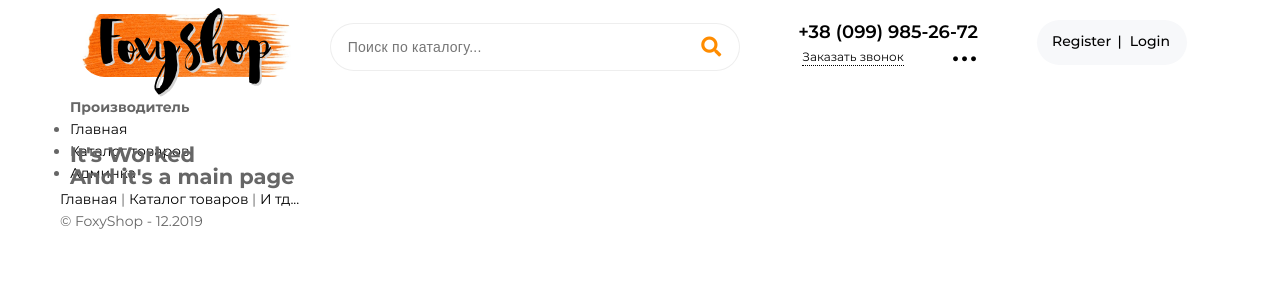
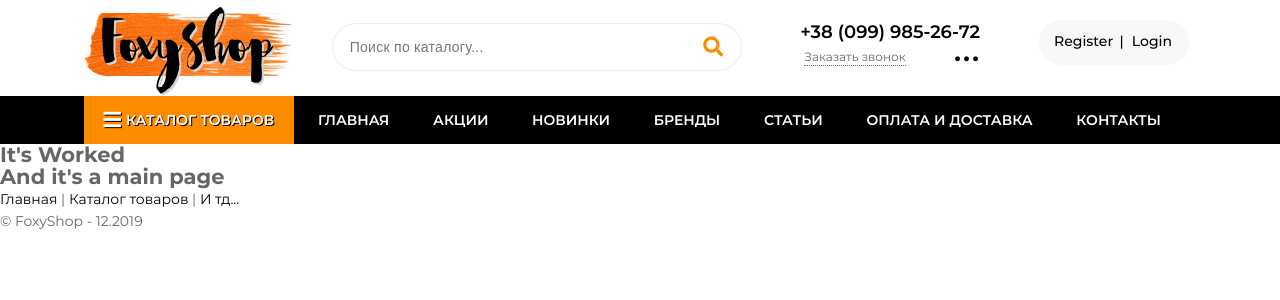
Before and after one commit to eljhr9/FoxyShop, a Django app: page / in a window 1280 px wide. Shown: the top 300 px of the page. Run offline with Django 3.2, Linux system fonts and the light colour scheme; data that the repository does not hold is empty; some libraries are stand-ins or nearby versions.

Commit message:
end header

```diff
--- a/shop/static/shop/style.css
+++ b/shop/static/shop/style.css
@@ -10,13 +10,12 @@
 /* @import url(https://fonts.googleapis.com/css?family=Open+Sans); */
 
 
-
 body{
   font-family: 'Montserrat', Arial, sans-serif;
   font-size: 14px;
   line-height: 22px;
   color: #666;
-  max-width: 1120px;
+  /* max-width: 1120px; */
   margin: auto;
 }
 
@@ -25,24 +24,23 @@ a {
   text-decoration: none;
 }
 
+ul {
+  list-style: none;
+}
+
 .header {
   height: 143.5px;
 }
 
-.main, .logo, .site_content, .footer {
+.logo {
+  max-width: 1160px;
   margin: auto;
-  margin-right: -10px;
-  margin-left: -10px;
-}
-
-.logo {
-  /* float: left; */
   display: block;
   height: 95.5px;
-  width: inherit;
   background-color: white;
   text-align: left;
 }
+
 
 .logo_upper {
   height: 55.5px;
@@ -56,7 +54,8 @@ a {
 .logo_text {
   display: inline-block;
   vertical-align: top;
-  padding-top: 10px;
+  padding-top: 9px;
+  padding-left: 2px;
 }
 
 .logo_text h1 {
@@ -83,12 +82,6 @@ a {
   text-shadow: lightgray 2px 2px 0px;
   /* тени вокруг текста */
   background: url("_53876-81626.jpg") center / auto 250% no-repeat;
-}
-
-.logo_text h1 a {
-  /* background-color: darkorange; */
-  /* фоновый цвет */
-  /* border: 2px solid black; */
 }
 
 .wrap {
@@ -186,6 +179,7 @@ a {
   cursor: pointer;
   margin-left: 2px;
   margin-right: 20px;
+   color: #666;
   /* transition: color 0.2s linear; */
 }
 
@@ -285,17 +279,100 @@ a {
   padding-left: 4px;
 }
 
+.menu {
+  width: 100vw;
+  height: 48px;
+  background-color: black;
+}
 
-/*Resize the wrap to see the search bar change!*/
-/* .wrap{
-  width: 30%;
+.menubar {
+  max-width: 1140px;
+  margin: auto;
+  height: inherit;
+}
+
+.navbar {
+  padding: 0 13.5px;
+  height: inherit;
+}
+
+.nav {
+  height: inherit;
+  font-size: 14px;
+  line-height: 18px;
   display: block;
-  position: absolute;
-  top: 50%;
-  left: 50%;
-  transform: translate(-50%, -50%);
+}
+
+.nav-items {
+  width: 100%;
+  padding: auto;
+  height: inherit;
+}
+
+.li-board {
+  display: inline-block;
+  color: white;
+  height: 33px;
+  vertical-align: top;
+  padding-top: 15px;
+}
+
+.li-board li {
+  padding-left: 20px;
+  padding-right: 20px;
+}
+
+.li-board li a {
+  color: white;
+  text-transform: uppercase;
+  font-weight: 600;
+  padding: 4px 0;
+}
+
+
+
+.li-board li a:hover {
+  border-top: 2px solid darkorange;
+  border-bottom: 2px solid darkorange;
+}
+
+.colection {
+  background-color: darkorange;
+  text-shadow: black 1px 1px 0px;
+}
+
+
+.colection a::before {
+  content: "\f0c9  ";
+  font-family: 'Font Awesome 5 Free', 'Font Awesome 5 Brands';
+  color: white;
+  font-size: 20px;
+  font-weight: 900;
+  vertical-align: text-top;
+  text-shadow: black 1px 1px 0px;
+}
+
+.colection a:hover::before {
+  content: "\f078  ";
+  font-family: 'Font Awesome 5 Free', 'Font Awesome 5 Brands';
+  color: white;
+  font-size: 20px;
+  font-weight: 900;
+  vertical-align: text-top;
+  text-shadow: black 1px 1px 0px;
+}
+
+/* .colection {
+  height: 48px;
+  display: inline-block;
+  padding-top: 12px;
+  height: 36px;
+  background-color: darkorange;
 } */
 
-.menubar {
-  width: auto;
+.li-board:
+
+.nav-collections {
+  height: inherit;
+  display: none;
 }
--- a/templates/base.html
+++ b/templates/base.html
@@ -65,31 +65,67 @@
 				</div>
 			</div>
 
-			<div class="menubar">
-				<div class="navbar">
+			<div class="menu">
+				<div class="menubar">
+					<div class="navbar">
 
-					<nav>
-						<h4 class="brand">Производитель</h4>
-						{% for brand in brands %}
-						<a href="{% url 'shop:by_brand' brand.id %}">{{ brand.name }}</a>
-						{% endfor %}
-					</nav>
+						<nav class="nav">
+							<ul class="nav-items">
+								<div class="li-board colection">
+									<li class="">
+										<a href="{% url 'shop:products' %}"> Каталог товаров</a>
+									</li>
+								</div>
 
-					<ul class="menu">
-						<li><a href="{% url 'index' %}">Главная</a></li>
-						<li>
-							<a href="{% url 'shop:products' %}">Каталог товаров</a>
-						</li>
-						</li>
-						<li><a href="{% url 'index' %}admin">Админка</a></li>
-					</ul>
+								<div class="li-board">
+									<li><a href="{% url 'index' %}">Главная</a></li>
+								</div>
+								<div class="li-board">
+									<li><a href="#">Акции</a></li>
+									<!-- <li><a href="{% url 'index' %}admin">Админка</a></li> -->
+								</div>
+								<div class="li-board">
+									<li>
+										<a href="#">Новинки</a>
+									</li>
+								</div>
+								<div class="li-board">
+									<li>
+										<a href="{% url 'shop:brand' %}">Бренды</a>
+									</li>
+								</div>
+								<div class="li-board">
+									<li>
+										<a href="#">Статьи</a>
+									</li>
+								</div>
+								<div class="li-board">
+									<li>
+										<a href="#">Оплата и Доставка</a>
+									</li>
+								</div>
+								<div class="li-board">
+									<li>
+										<a href="#">Контакты</a>
+									</li>
+								</div>
+							</ul>
+						</nav>
+						<nav class="nav-collections">
+							<ul>
+								<li>
+									{% for brand in brands %}
+									<a href="{% url 'shop:by_brand' brand.id %}">{{ brand.name }}</a>
+									{% endfor %}
+								</li>
+							</ul>
+						</nav>
 
+					</div>
 				</div>
-
 			</div>
 
 		</div>
-
 
 		<section>
 			{% block content %}
```
